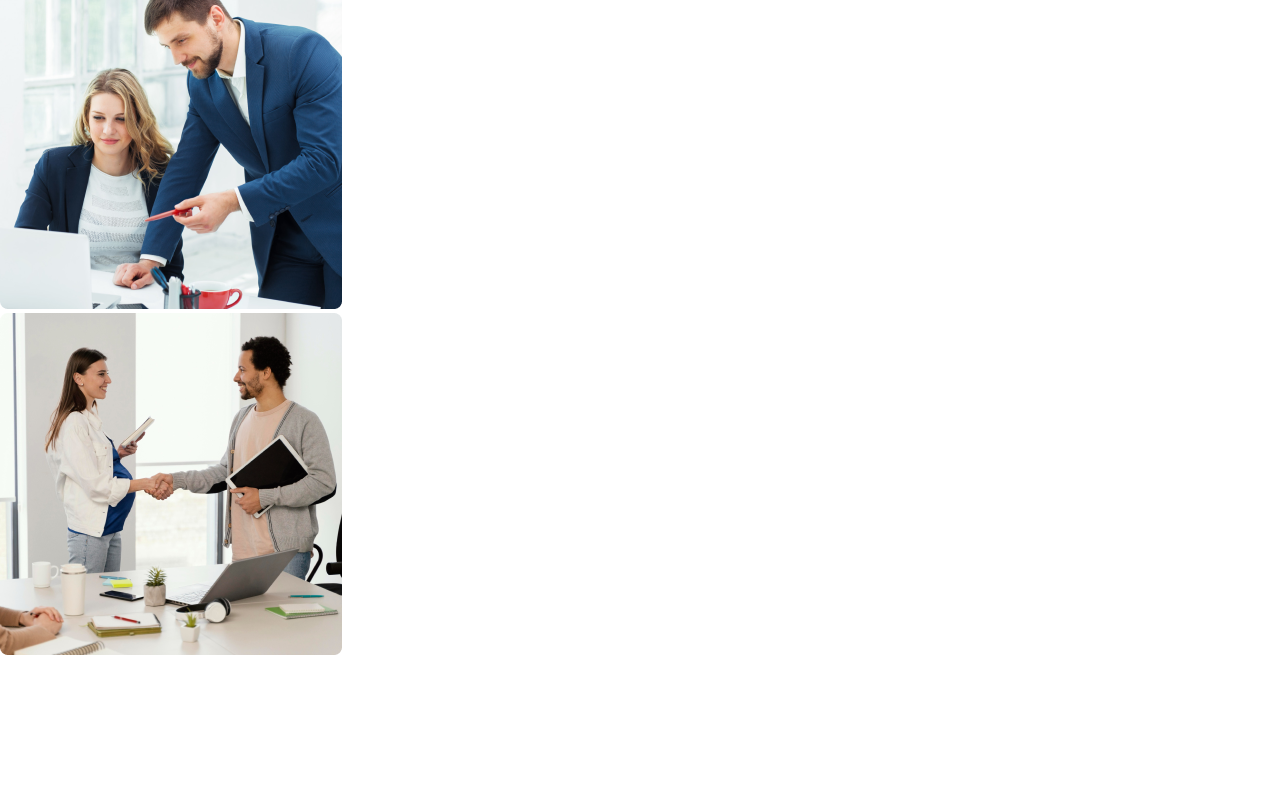
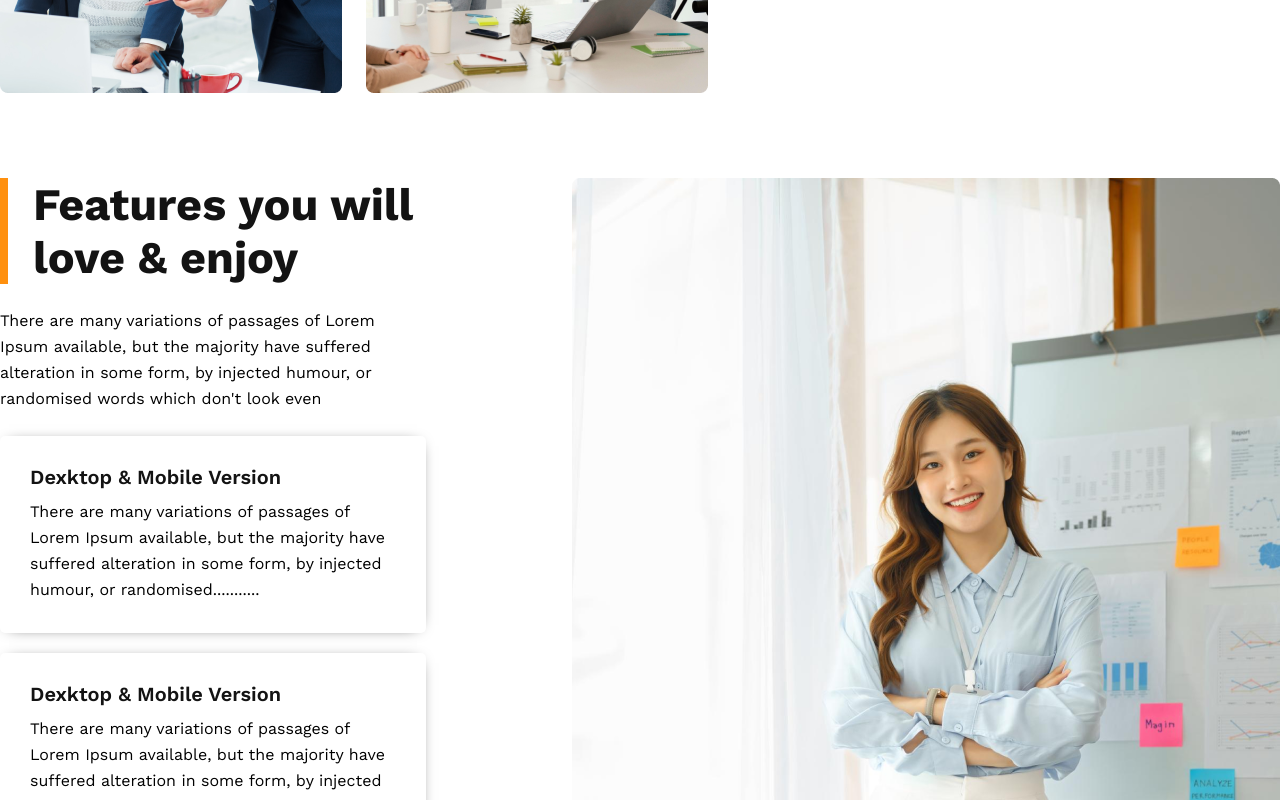
Before and after one commit to Rakibul5661/Assinment-2, a plain HTML site: page index.html in a window 1280 px wide. Shown: the part 2000-2800 px from the top of the page. Before the commit the page ends 2659 px from the top, so only its background shows below. Drawn offline with nearby package versions, Linux system fonts and the light colour scheme.

Commit message:
experience added

```diff
--- a/All Css styles/style.css
+++ b/All Css styles/style.css
@@ -1,12 +1,11 @@
 * {
     margin: 0;
     font-family: 'Work Sans', sans-serif;
-    background-color: FF900E;
-
 }
 
 h1,
-h2 {
+h2,
+h4 {
     color: #131313;
 }
 
@@ -35,11 +34,23 @@ h2 {
 
 }
 
+/*----------------
+     header styles
+---------------  */
+header {
+    background: rgba(255, 144, 14, 0.1);
+}
+
 .header-section {
     display: flex;
     justify-content: space-between;
-    margin: 63px auto;
+    padding: 63px 0;
 
+}
+
+.header-section h2 {
+    font-weight: 700;
+    font-size: 45px;
 }
 
 .header-section ul {
@@ -50,6 +61,12 @@ h2 {
 .header-section ul li {
     list-style: none;
     margin-left: 50px;
+}
+
+.header-section ul li {
+    font-weight: 500;
+    font-size: 18px;
+
 }
 
 /* banner styles */
@@ -66,10 +83,78 @@ h2 {
 .banner p {
     margin: 33px 0;
 }
-.banner img{
+
+.banner img {
     margin: 50px 0;
 }
+
 /* quick list section  */
-.quick-list{
+.quick-list {
     display: flex;
+    margin: 85px auto;
+    gap: 73px;
 }
+
+.images {
+    display: grid;
+    grid-template-columns: repeat(2, 1fr);
+    gap: 24px;
+}
+
+.quick-list-info {
+    display: flex;
+    align-items: center;
+
+}
+
+.quick-list-info h2 {
+    color: #727272;
+    line-height: 53px;
+    font-size: 45px;
+}
+
+.quick-list-info p {
+    margin: 24px 0 32px 0;
+}
+
+/* experience section  */
+
+.experience {
+    display: flex;
+    gap: 146px;
+}
+
+.experience-info h2 {
+    border-left: 8px solid #FF900E;
+    font-weight: 700;
+    font-size: 45px;
+    line-height: 53px;
+    padding-left: 25px;
+}
+
+.experience-info .p {
+    font-weight: 400;
+    font-size: 16px;
+    line-height: 26px;
+    margin: 24px 0;
+}
+
+.e-info-box {
+    box-shadow: 0px 1px 15px -9px;
+    padding: 30px;
+    margin: 20px 0;
+    border-radius: 5px;
+}
+
+.e-info-box h4 {
+    font-weight: 600;
+    font-size: 20px;
+    line-height: 23px;
+}
+
+.e-info-box p {
+    font-weight: 400;
+    font-size: 16px;
+    line-height: 26px;
+    margin-top: 10px;
+}
--- a/index.html
+++ b/index.html
@@ -17,7 +17,7 @@
     <header>
         <secttion class="header-section container">
             <div>
-                <h2>g3 Architects</h2>
+                <h2>G3 Architects</h2>
             </div>
             <div>
                 <ul>
@@ -45,10 +45,38 @@
                 <img src="/images/team4.png" alt="">
             </div>
             <div class="quick-list-info">
-                <h2>Quick list <span>of Our</span> <span>Features</span></h2>
-                <p>There are many variations of passages of Lorem Ipsum available, but the majority have suffered alteration in some form, by injected humour, or randomised words which don't look even</p>
-                <button class="primery-btn">Explore More</button>
+                <div>
+                    <h2 style="font-weight: 500;">Quick list <span class="secondery-color" style="font-weight: 700;">of Our</span><br> <span class="primery-color" style="font-weight: 700;">Features</span></h2>
+                    <p>There are many variations of passages of Lorem Ipsum available, but the majority have suffered alteration in some form, by injected humour, or randomised words which don't look even</p>
+                    <button class="primery-btn">Explore More</button>
+                </div>
             </div>
         </section>
+    <!-- experience section  -->
+    <section class="experience container">
+        <div class="experience-info">
+            <h2>Features you will<br> love & enjoy</h2>
+            <p class="p">There are many variations of passages of Lorem Ipsum available, but the majority have suffered alteration in some form, by injected humour, or randomised words which don't look even</p>
+            <div class="e-info-box">
+                <h4>Dexktop & Mobile Version</h4>
+                <p>There are many variations of passages of Lorem Ipsum available, but the majority have suffered alteration in some form, by injected humour, or randomised...........</p>
+            </div>
+            <div class="e-info-box">
+                <h4>Dexktop & Mobile Version</h4>
+                <p>There are many variations of passages of Lorem Ipsum available, but the majority have suffered alteration in some form, by injected humour, or randomised...........</p>
+            </div>
+            <div class="e-info-box">
+                <h4>Dexktop & Mobile Version</h4>
+                <p>There are many variations of passages of Lorem Ipsum available, but the majority have suffered alteration in some form, by injected humour, or randomised...........</p>
+            </div>
+            <div class="e-info-box">
+                <h4>Dexktop & Mobile Version</h4>
+                <p>There are many variations of passages of Lorem Ipsum available, but the majority have suffered alteration in some form, by injected humour, or randomised...........</p>
+            </div>
+        </div>
+        <div>
+            <img src="/images/architect.png" alt="">
+        </div>
+    </section>
 </body>
 </html>
```
